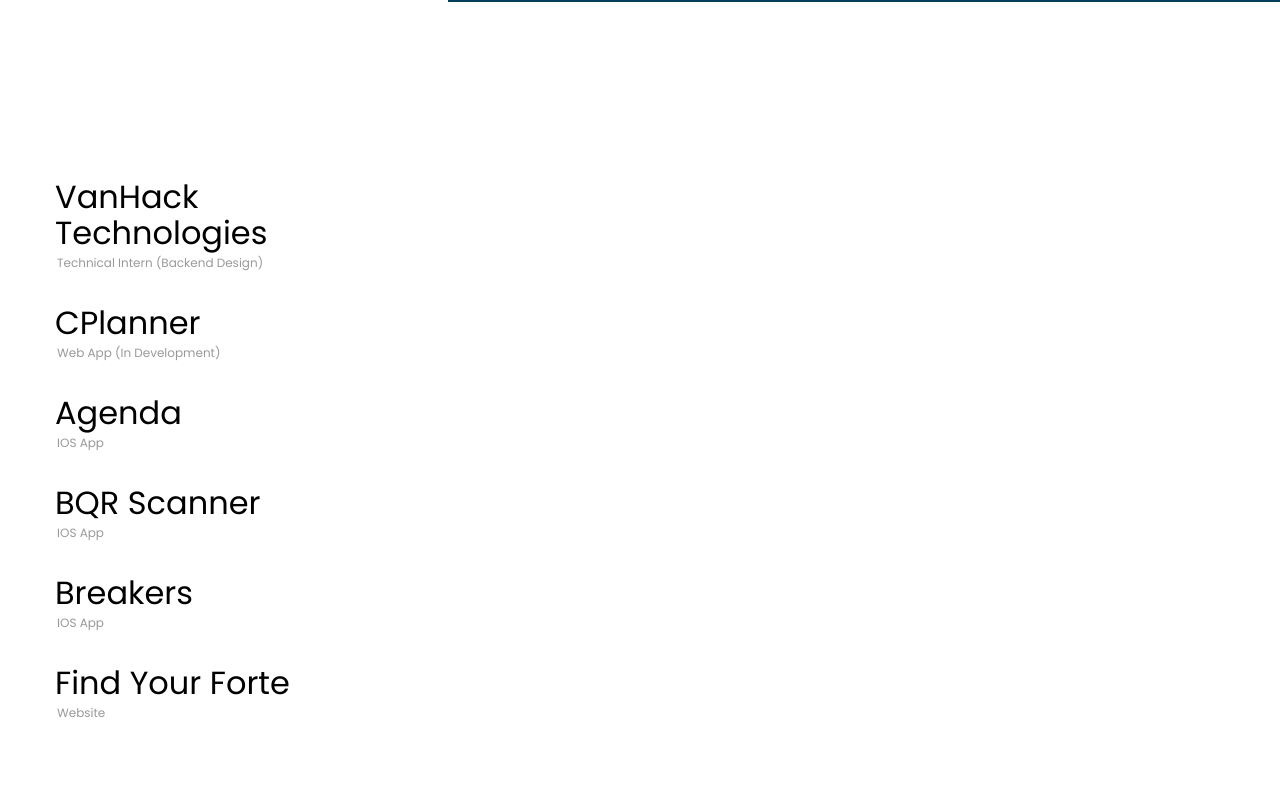
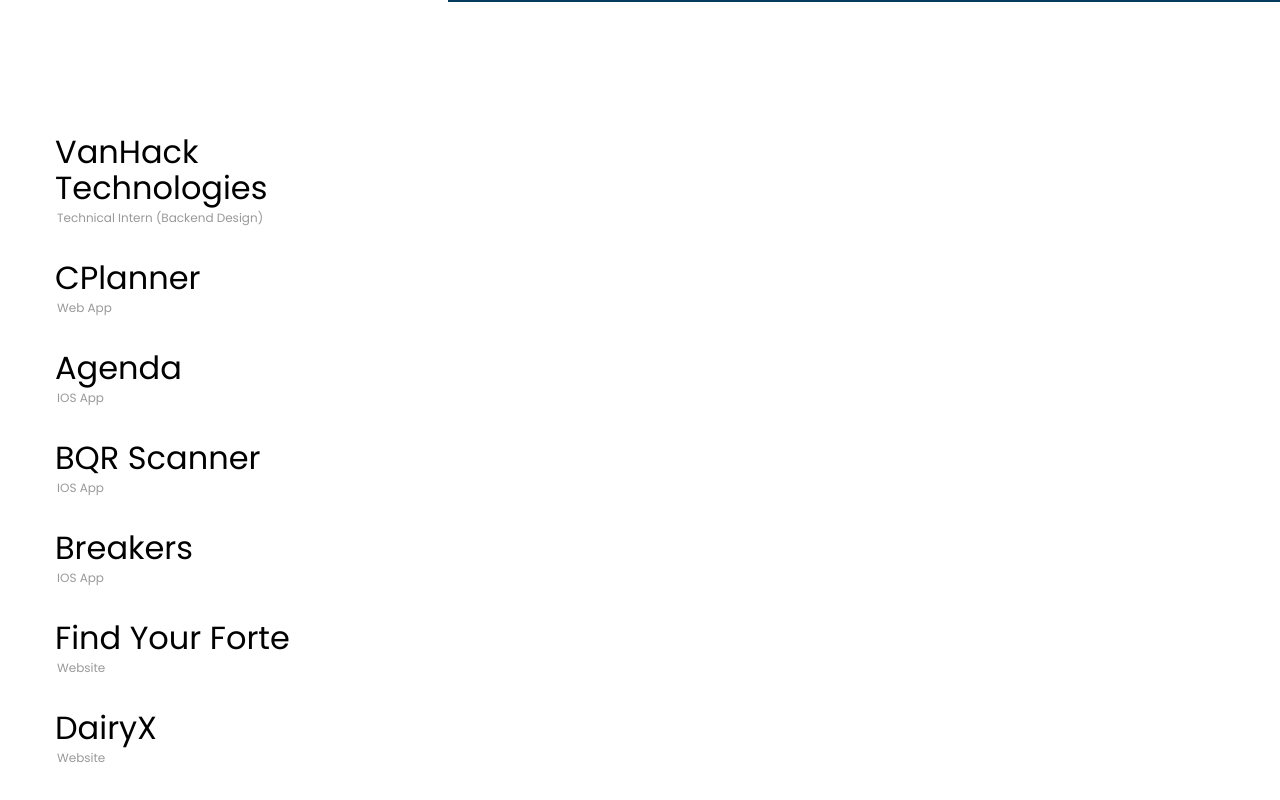
Before and after one commit to handotdev/portfolio, a plain HTML site: page index.html in a window 1280 px wide. Shown: the part 798-1598 px from the top of the page. Drawn offline with Linux system fonts and the light colour scheme.

Commit message:
Add DairyX

```diff
--- a/index.html
+++ b/index.html
@@ -61,10 +61,11 @@
                 <div class="showcase-img" data-aux="project-04" data-src="images/p4.jpg"></div>
                 <div class="showcase-img light-content" data-aux="project-05" data-src="images/p5.jpg"></div>
                 <div class="showcase-img light-content" data-aux="project-06" data-src="images/p6.jpg"></div>
+                <div class="showcase-img" data-aux="project-07" data-src="images/p7.jpg"></div>
             </div>
             <!--/Showcase Gallery -->
 
-	    <!-- Main Content-->
+	           <!-- Main Content-->
             <div id="main-content">
 
                 <!-- Intro Section -->
@@ -99,11 +100,12 @@
                         <div class="inner">
                             <ul class="showcase-list">
                                 <li><a data-url="project1.html" data-aux="project-01" onclick="openInNewTab('https://www.vanhack.com/');">VanHack Technologies<span>Technical Intern (Backend Design)</span></a></li>
-                                <li><a data-url="project2.html" data-aux="project-02">CPlanner<span>Web App (In Development)</span></a></li>
+                                <li><a data-url="project2.html" data-aux="project-02" onclick="openInNewTab('https://www.cornellplanner.com/controller/');">CPlanner<span>Web App</span></a></li>
                                 <li><a data-url="project3.html" data-aux="project-03" onclick="openInNewTab('https://itunes.apple.com/us/app/agenda-for-your-reminders/id1327206340');">Agenda<span>IOS App</span></a></li>
                                 <li><a data-url="project4.html" data-aux="project-04" onclick="openInNewTab('https://itunes.apple.com/us/app/bqr-scanner-bar-qr-reader/id1293094475');">BQR Scanner<span>IOS App</span></a></li>
                                 <li><a data-url="project5.html" data-aux="project-05" onclick="openInNewTab('https://itunes.apple.com/us/app/breakers/id1096493864');">Breakers<span>IOS App</span></a></li>
                                 <li><a data-url="project6.html" data-aux="project-06" onclick="openInNewTab('http://findyourfortesurrey.com/');">Find Your Forte<span>Website</span></a></li>
+                                <li><a data-url="project7.html" data-aux="project-07" onclick="openInNewTab('http://dairyx.foodful.farm/');">DairyX<span>Website</span></a></li>
                             </ul>
                         </div>
                     </div>
@@ -174,7 +176,6 @@
     <script src="js/jquery.min.js"></script>
     <script src="js/plugins.js"></script>
     <script src="js/scripts.js"></script>
-
     <script src="js/redirect.js"></script>
 
 
```
Also changed, not shown: project7.html (added, +77 -0 lines), 2 other files.
